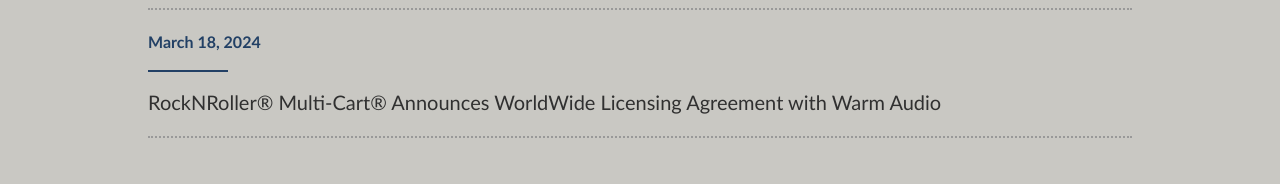
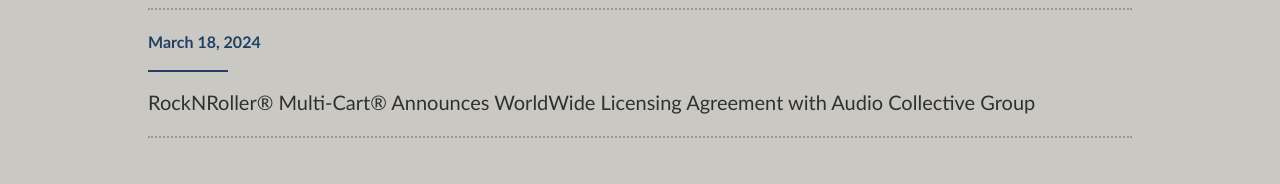
Before and after one commit to BrandonZippe/acg-client, a Next.js app: page / in a window 1280 px wide. Shown: the part 3667-3851 px from the top of the page. Built offline with nearby package versions, Linux system fonts and the light colour scheme.

Commit message:
title updates

```diff
--- a/app/page.tsx
+++ b/app/page.tsx
@@ -140,8 +140,8 @@
               </li>
               <li>
                 <div>March 18, 2024</div>
-                <a href="/rocknroller-multi-cart-announces-worldwide-licensing-agreement-with-warm-audio">
-                RockNRoller® Multi-Cart® Announces WorldWide Licensing Agreement with Warm Audio
+                <a href="/rocknroller-multi-cart-announces-worldwide-licensing-agreement-with-audio-collective-group">
+                RockNRoller® Multi-Cart® Announces WorldWide Licensing Agreement with Audio Collective Group
                 </a>
               </li>
             </ul>
```
